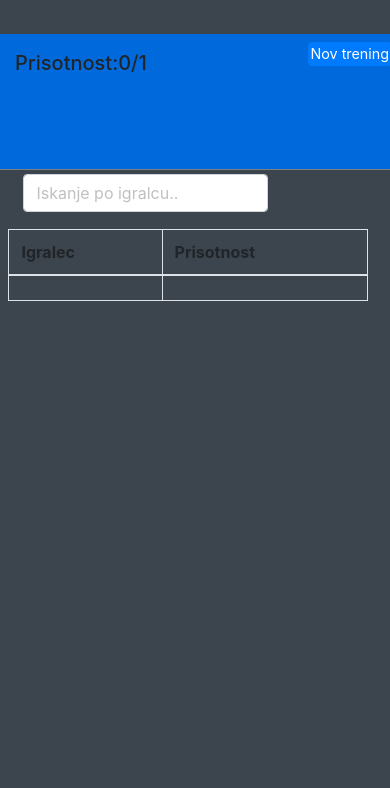
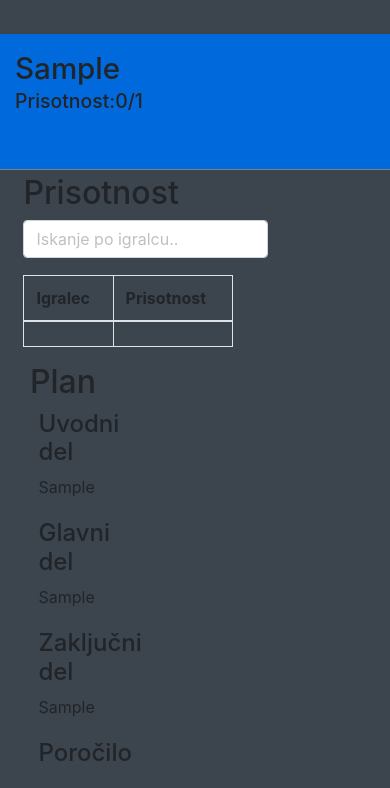
Before and after one commit to febo99/NKMalecnik, a PHP site: page /Treningi/Trening.php?id=1 in a window 390 px wide. Shown: the part 56-844 px from the top of the page. Run offline with PHP 8.4, Linux system fonts and the light colour scheme; the visitor is signed in with stand-in values (Sample User, id 1); tables that the repository leaves empty or names only in its code hold one stand-in row (values such as "Sample post"); data that the repository does not hold is empty; some libraries are stand-ins or nearby versions.

Commit message:
Added Plan for sepparate tranining pages, fixed style for mobile.

```diff
--- a/Treningi/Trening.php
+++ b/Treningi/Trening.php
@@ -19,19 +19,23 @@
   $prisotni = $stvseh - mysqli_num_rows($getNo);
   $procent = ($prisotni*100)/$stvseh;
 
-  while($row = mysqli_fetch_assoc($getPrisotni)){
-    $idIgralca = $row['igralecID'];
+  $uDel = $row['uvod'];
+  $zDel = $row['zakljucek'];
+  $gDel = $row['glavni'];
+
+  while($rowD = mysqli_fetch_assoc($getPrisotni)){
+    $idIgralca = $rowD['igralecID'];
     $sqlImeI = "SELECT * FROM igralci WHERE `ID` = '$idIgralca'";
     $getImeI = mysqli_query($db,$sqlImeI);
     $imepriimek = mysqli_fetch_assoc($getImeI);
     $imepriimekText = $imepriimek['ime']. " ".$imepriimek["priimek"];
-    if($row['prisotnost'] == 1){
+    if($rowD['prisotnost'] == 1){
       $prisotnost = "Prisoten";
     }
-    else if($row['prisotnost'] == 0){
+    else if($rowD['prisotnost'] == 0){
       $prisotnost = "Neopravicen";
     }
-    else if($row['prisotnost'] == 2){
+    else if($rowD['prisotnost'] == 2){
       $prisotnost = "Opravicen";
     }
     $table .= "<tr><td>".$imepriimekText."</td><td>".$prisotnost."</td></tr>";
@@ -69,14 +73,12 @@
        <h5>Prisotnost:<?php echo $prisotni."/".$stvseh;?></h5>
        <h5><?php echo $imeEkipe;?>
 	  </div>
-	<div class="col-2 colGlava divNovGumb">
-			<button type="button"  class="btn btn-primary btn-md btn-block gumbNov" onclick="location.href='Nov_trening.php'">Nov trening</button>
-	</div>
     </div>
     <div class="row kavarna"><!--KAVARNA-->
       <div class="col colKavarna">
         <div class="row" style="margin-top:0.5vh;margin-left:1vh;">
           <div class="col-9">
+            <h2>Prisotnost</h2>
             <input type="text" id="iskanje" class="form-control" onkeyup="isciE()" placeholder="Iskanje po igralcu..">
           </div>
           <div class="col-1">
@@ -85,6 +87,7 @@
             </form>
           </div>
         </div>
+        <div class="col-8">
         <div class="table-responsive">
           <table id="tabela" class="table table-bordered">
             <thead>
@@ -99,10 +102,38 @@
               ?>
             </tbody>
           </table>
-
       </div>
     </div>
+      <div class="col-9 planTreninga">
+        <div class="col plan naslov">
+          <h2>Plan</h2>
+        </div>
+      <div class="row" style="margin-top:0.5vh;margin-left:1vh;">
+        <div class="col-5 plan vsebina">
+          <h4>Uvodni del</h4>
+          <p><?php echo $uDel;?></p>
+        </div>
+      </div>
+      <div class="row" style="margin-top:0.5vh;margin-left:1vh;">
+        <div class="col-5 plan vsebina">
+          <h4>Glavni del</h4>
+          <p><?php echo $gDel;?></p>
+        </div>
+      </div>
+      <div class="row" style="margin-top:0.5vh;margin-left:1vh;">
+        <div class="col-5 plan vsebina">
+          <h4>Zaključni del</h4>
+          <p><?php echo $zDel;?></p>
+        </div>
+      </div>
+      <div class="row" style="margin-top:0.5vh;margin-left:1vh;">
+        <div class="col-5 plan vsebina">
+          <h4>Poročilo</h4>
+        </div>
+      </div>
+    </div>
+    </div>
 	</div>
-
+</div>
 </body>
 </html>
--- a/style.css
+++ b/style.css
@@ -72,6 +72,13 @@ input[type=number]::-webkit-outer-spin-button {
     font-size:1.7vh;
     padding: 0;
   }
+  h3{
+    font-size:3.5vh;
+  }
+  h5{
+    font-size:2.3vh;
+    margin-top: -0.5vh;
+  }
 }
 .btnForma{
   margin:1vh;
```
